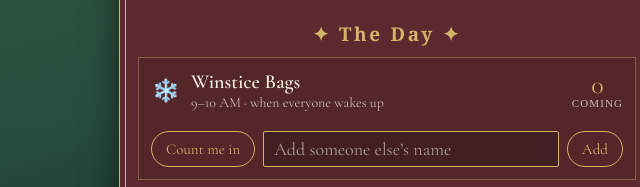
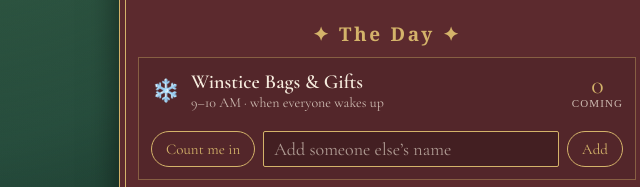
Before and after one commit to nozola/Green-Family-Christmas-2026, a plain HTML site: page index.html in a window 1280 px wide. Shown: the part 396-583 px from the top of the page, 253-893 px from the left. Drawn offline with nearby package versions, Linux system fonts and the light colour scheme; no server answers; a web font is replaced by a local one.

Commit message:
Update index.html

```diff
--- a/index.html
+++ b/index.html
@@ -98,7 +98,7 @@ const $=id=>document.getElementById(id),nameEl=$("name");nameEl.value=me;
 nameEl.addEventListener("input",()=>{me=nameEl.value.trim();try{localStorage.setItem("gfc-name",me)}catch(e){}});
 function say(t){$("msg").textContent=t}
 function esc(s){return String(s).replace(/[&<>"]/g,c=>({"&":"&amp;","<":"&lt;",">":"&gt;",'"':"&quot;"}[c]))}
-const EVENTS=[["r1","❄️","Winstice Bags","9–10 AM · when everyone wakes up",true],["r2","🧇","Main Meal","12:00 PM · menu below",true],["r3","🎁","Gift Exchange Game","2:00 PM · after the meal<br>Gift value: around $50",true]];
+const EVENTS=[["r1","❄️","Winstice Bags & Gifts","9–10 AM · when everyone wakes up",true],["r2","🧇","Main Meal","12:00 PM · menu below",true],["r3","🎁","Gift Exchange Game","2:00 PM · after the meal<br>Gift value: around $30",true]];
 function renderSched(){
   const keep={},act=document.activeElement&&document.activeElement.id;["r1","r2","r3"].forEach(p=>{const i=$("ra-"+p);if(i)keep[p]=i.value});
   $("sched").innerHTML=EVENTS.map(([p,ico,t,when,rsvp])=>{
```
